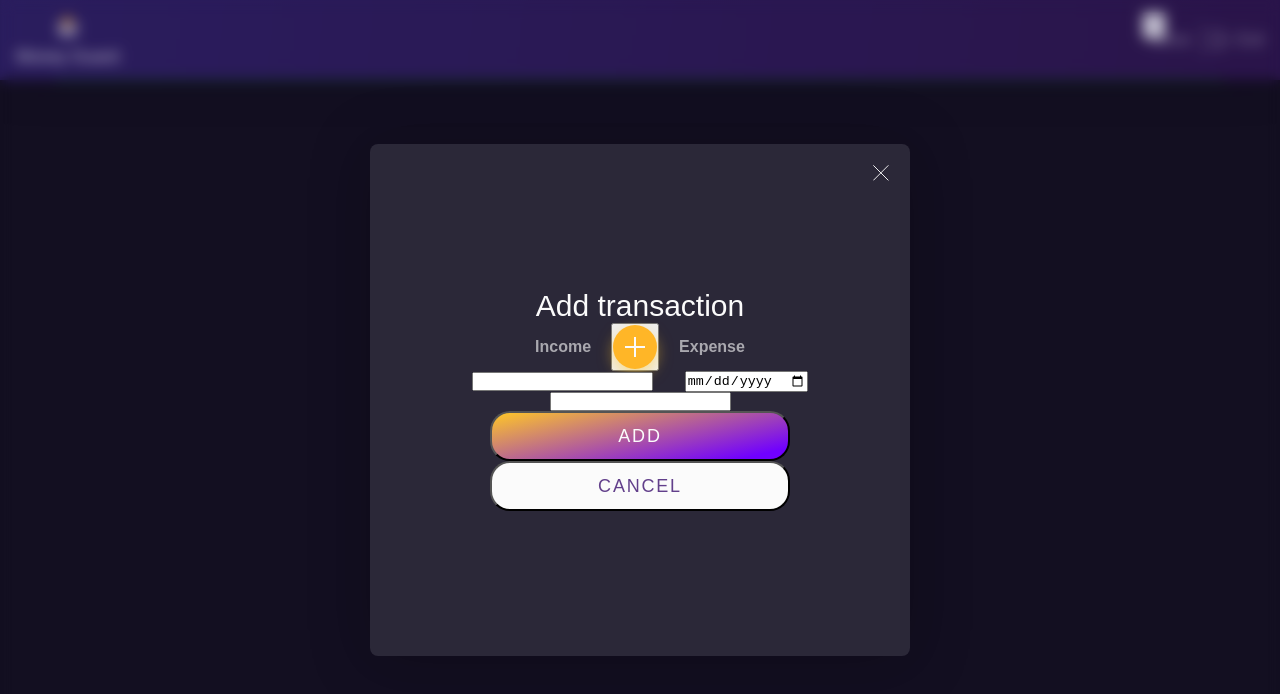
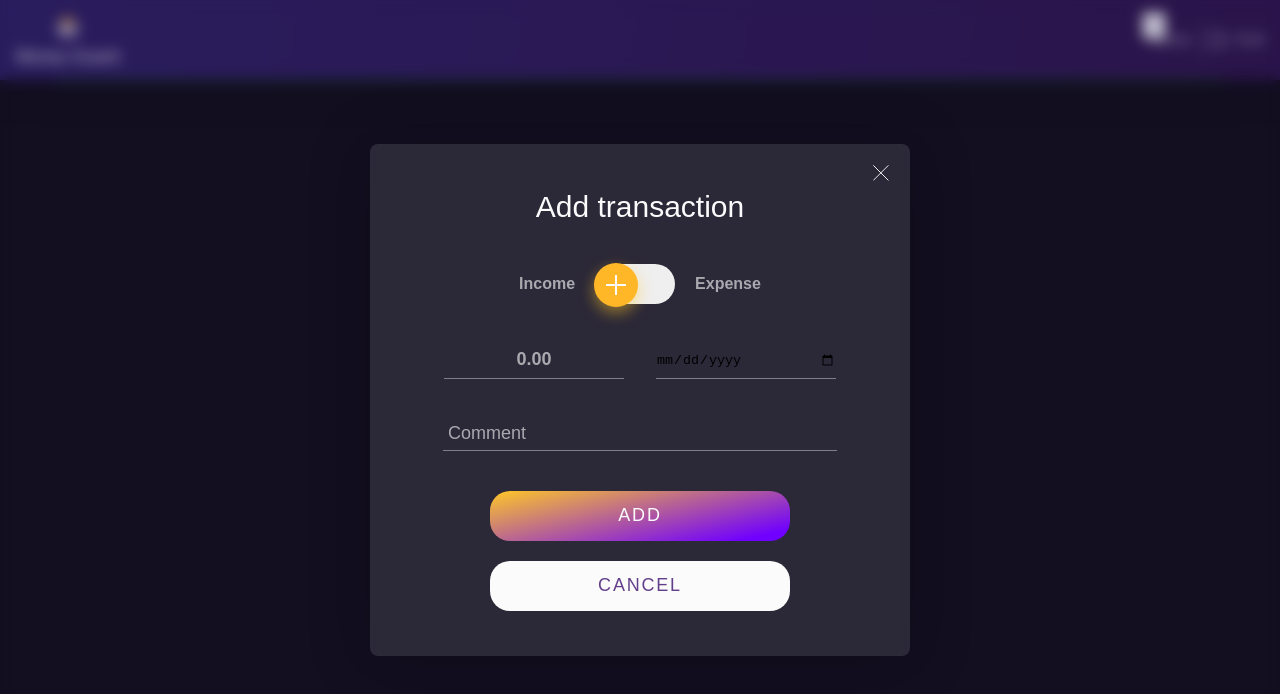
Before and after one commit to Hlib612/money_guard_team_project, a React (Vite) app: page / in a window 1280 px wide. Both pictures are taken after a click on the button 1154 px from the left and 25 px from the top of the page. Shown: the top 694 px of the page. Built offline with nearby package versions, Linux system fonts and the light colour scheme.

Commit message:
add styles

```diff
--- a/src/components/HomeModal.jsx
+++ b/src/components/HomeModal.jsx
@@ -7,6 +7,10 @@ const [isVisible, setIsVisible] = useState(false)
     const toggleModal = () =>{
         setIsVisible(!isVisible)
     }
+
+    // const inputHangle = (event) =>{
+
+    // }
     return(
         <>
         <button className={css.openBtn} onClick={toggleModal}>
@@ -32,12 +36,14 @@ const [isVisible, setIsVisible] = useState(false)
             </p>
         </div>
         <div className={css.inputDiv}>
-            <input className={css.input} type="number"/>
-            <input type="date" className={css.input}/>
+            <input className={css.moneyInput} type="text" placeholder="0.00"/>
+            <input type="date" className={css.dataInput}/>
         </div>
-        <input type="text" className={css.input}/>
+        <input type="text" className={css.commentInput} placeholder="Comment"/>
+        <div className={css.buttonDiv}>
         <button className={css.addBtn}>Add</button>
-        <button className={css.cancelBtn}>Cancel</button>
+        <button className={css.cancelBtn} onClick={toggleModal}>Cancel</button>
+        </div>
       </div>
       </div>
        )}
--- a/src/css_modules/HomeModal.module.css
+++ b/src/css_modules/HomeModal.module.css
@@ -17,6 +17,11 @@
     opacity 0.3s ease,
     visibility 0.3s ease;
   overflow: hidden;
+  gap: 40px;
+  @media (max-width: 768px) {
+    width: 320px;
+    height: 600px;
+  }
 }
 
 .openBtn {
@@ -67,6 +72,17 @@
   border: none;
   width: 18px;
   height: 18px;
+  transition-property: all;
+  transition-duration: 2000ms;
+  @media (max-width: 768px) {
+    display: none;
+  }
+}
+.closeBtn:hover {
+  transform: rotate(360deg);
+  transition-property: all;
+  transition-duration: 2000ms;
+  transition-timing-function: ease;
 }
 .closeImg {
   width: 16px;
@@ -77,6 +93,9 @@
   font-weight: 400;
   font-size: 30px;
   color: var(--white);
+  @media (max-width: 768px) {
+    font-size: 24px;
+  }
 }
 .switchDiv {
   display: flex;
@@ -84,7 +103,17 @@
   align-items: center;
   gap: 20px;
 }
+.switchBtn {
+  position: relative;
+  width: 80px;
+  height: 40px;
+  border-radius: 30px;
+  border: none;
+}
 .circleDiv {
+  position: absolute;
+  top: -1px;
+  left: -1px;
   width: 44px;
   height: 44px;
   border-radius: 100%;
@@ -115,9 +144,67 @@
   justify-content: center;
   align-items: center;
   gap: 32px;
+  @media (max-width: 768px) {
+    flex-direction: column;
+    gap: 40px;
+  }
 }
-.input {
-  background-color: none;
+.moneyInput {
+  width: 180px;
+  height: 35px;
+  background: none;
+  border: none;
+  border-bottom: 1px solid var(--white-400);
+  @media (max-width: 768px) {
+    width: 280px;
+  }
+}
+.moneyInput::placeholder {
+  font-family: var(--font-family);
+  font-weight: 600;
+  font-size: 18px;
+  text-align: center;
+  color: var(--white-600);
+}
+.dataInput {
+  width: 180px;
+  height: 35px;
+  background: none;
+  border: none;
+  border-bottom: 1px solid var(--white-400);
+  @media (max-width: 768px) {
+    width: 280px;
+  }
+}
+.dataInput::placeholder {
+  font-family: var(--font-family);
+  font-weight: 400;
+  font-size: 18px;
+  color: var(--white);
+}
+.commentInput {
+  width: 394px;
+  height: 32px;
+  background: none;
+  border: none;
+  border-bottom: 1px solid var(--white-400);
+  @media (max-width: 768px) {
+    width: 280px;
+    height: 80px;
+  }
+}
+.commentInput::placeholder {
+  padding-left: 5px;
+  font-family: var(--font-family);
+  font-weight: 400;
+  font-size: 18px;
+  color: var(--white-600);
+}
+.buttonDiv {
+  display: flex;
+  flex-direction: column;
+  justify-content: center;
+  gap: 20px;
 }
 .addBtn {
   width: 300px;
@@ -136,6 +223,14 @@
   text-transform: uppercase;
   text-align: center;
   color: var(--white);
+  border: none;
+  @media (max-width: 768px) {
+    width: 280px;
+  }
+}
+.addBtn:hover {
+  animation-name: buttonHover;
+  animation-duration: 1s;
 }
 .cancelBtn {
   border-radius: 20px;
@@ -149,4 +244,58 @@
   text-transform: uppercase;
   text-align: center;
   color: var(--text-button);
+  border: none;
+  transition: all;
+  transition-duration: 1000ms;
+  @media (max-width: 768px) {
+    width: 280px;
+  }
 }
+.cancelBtn:hover {
+  background: #ff868d;
+  transition: all;
+  transition-duration: 1000ms;
+}
+
+@keyframes buttonHover {
+  0% {
+    background: linear-gradient(
+      90deg,
+      rgba(255, 199, 39, 1) 0%,
+      rgba(158, 64, 186, 1) 61%,
+      rgba(112, 0, 255, 1) 91%
+    );
+  }
+  25% {
+    background: linear-gradient(
+      90deg,
+      rgba(255, 199, 39, 1) 27%,
+      rgba(158, 64, 186, 1) 75%,
+      rgba(112, 0, 255, 1) 100%
+    );
+  }
+  50% {
+    background: linear-gradient(
+      90deg,
+      rgba(255, 199, 39, 1) 40%,
+      rgba(158, 64, 186, 1) 87%,
+      rgba(112, 0, 255, 1) 100%
+    );
+  }
+  75% {
+    background: linear-gradient(
+      90deg,
+      rgba(255, 199, 39, 1) 70%,
+      rgba(158, 64, 186, 1) 100%,
+      rgba(112, 0, 255, 1) 100%
+    );
+  }
+  100% {
+    background: linear-gradient(
+      90deg,
+      rgba(255, 199, 39, 1) 100%,
+      rgba(158, 64, 186, 1) 100%,
+      rgba(112, 0, 255, 1) 100%
+    );
+  }
+}
```
